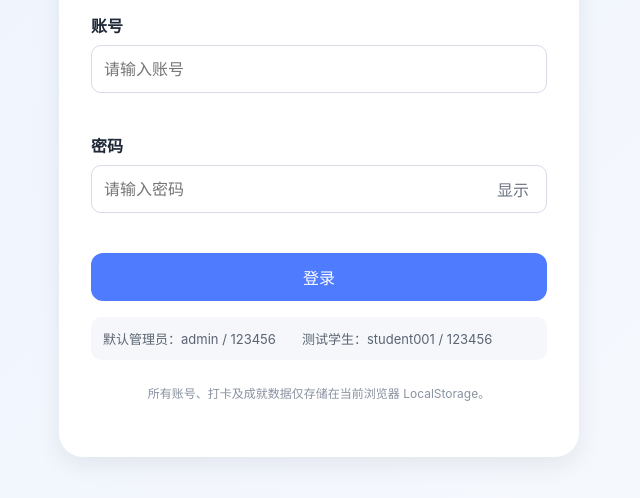
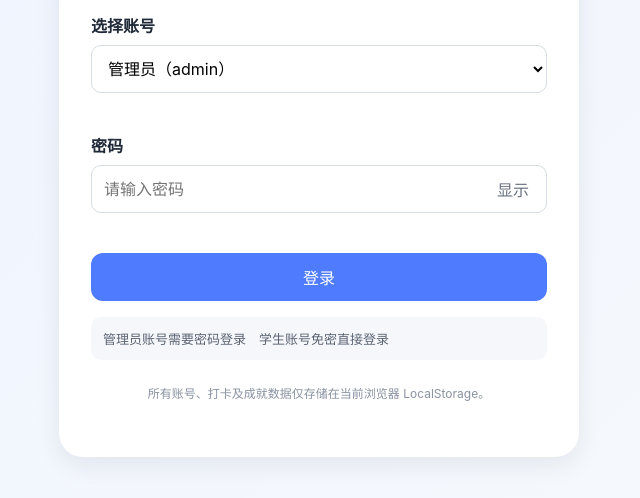
Before and after one commit to yingwu1988/Static, a plain HTML site: page click/index.html in a window 1280 px wide. Shown: the part 272-770 px from the top of the page, without its empty margins (321-961 px from the left). Drawn offline with Linux system fonts and the light colour scheme.

Commit message:
1，修改学生账号是免密登录； 2，学生账号不显示密码修改。

```diff
--- a/click/index.html
+++ b/click/index.html
@@ -602,12 +602,17 @@ function render(){
   ensureDailyTaskData();
   if(!authGuard()){
     app.innerHTML=renderLogin();
+    setTimeout(onLoginUserChange,0);
     return;
   }
   app.innerHTML=renderShell();
   if(state.modal)renderModal();
 }
 function renderLogin(){
+  const accounts=Object.values(state.data.accounts).sort((a,b)=>{
+    if(a.role===b.role)return a.username.localeCompare(b.username);
+    return a.role==="admin"?-1:1;
+  });
   return `<div class="login-page">
     <div class="login-card">
       <div class="logo">✓</div>
@@ -617,11 +622,13 @@ function renderLogin(){
       </div>
       <form onsubmit="event.preventDefault();submitLogin()">
         <div class="form-group">
-          <label>账号</label>
-          <input id="loginUsername" autocomplete="username" placeholder="请输入账号">
+          <label>选择账号</label>
+          <select id="loginUsername" onchange="onLoginUserChange()">
+            ${accounts.map(a=>`<option value="${escapeHtml(a.username)}">${escapeHtml(a.name)}（${escapeHtml(a.username)}）</option>`).join("")}
+          </select>
           <div id="loginUserError" class="form-error"></div>
         </div>
-        <div class="form-group">
+        <div id="passwordGroup" class="form-group">
           <label>密码</label>
           <div class="login-input-wrap">
             <input id="loginPassword" type="password" autocomplete="current-password" placeholder="请输入密码">
@@ -631,19 +638,34 @@ function renderLogin(){
         </div>
         <button class="primary" style="width:100%" type="submit">登录</button>
       </form>
-      <div class="login-hint">默认管理员：admin / 123456　　测试学生：student001 / 123456</div>
+      <div class="login-hint">管理员账号需要密码登录　学生账号免密直接登录</div>
       <div class="footer-note">所有账号、打卡及成就数据仅存储在当前浏览器 LocalStorage。</div>
     </div>
   </div>`;
+}
+function onLoginUserChange(){
+  const u=document.getElementById("loginUsername").value;
+  const pg=document.getElementById("passwordGroup");
+  const account=state.data.accounts[u];
+  if(account && account.role==="admin"){
+    pg.style.display="";
+  }else{
+    pg.style.display="none";
+  }
 }
 function submitLogin(){
   const u=document.getElementById("loginUsername").value.trim();
   const p=document.getElementById("loginPassword").value;
   const ue=document.getElementById("loginUserError"),pe=document.getElementById("loginPassError");
   ue.textContent="";pe.textContent="";
-  if(!u){ue.textContent="请输入账号";return}
-  if(!p){pe.textContent="请输入密码";return}
-  const r=login(u,p);
+  if(!u){ue.textContent="请选择账号";return}
+  const account=state.data.accounts[u];
+  if(!account){ue.textContent="账号不存在";return}
+  if(account.role==="admin"){
+    if(!p){pe.textContent="请输入密码";return}
+    if(account.password!==p){pe.textContent="密码错误";toast("密码错误","error");return}
+  }
+  const r=login(u,account.role==="admin"?p:account.password);
   if(!r.ok){pe.textContent=r.msg;toast(r.msg,"error")}
 }
 function togglePassword(id,btn){
@@ -675,7 +697,7 @@ function renderShell(){
         <div><div class="header-title">${escapeHtml(state.data.settings.appName)}</div><div class="small muted">${escapeHtml(u.name)} · ${u.role==="admin"?"管理员":"学生"}</div></div>
       </div>
       <div class="header-actions">
-        <button class="secondary" onclick="openChangePassword(false)">修改密码</button>
+        ${isAdmin()?'<button class="secondary" onclick="openChangePassword(false)">修改密码</button>':""}
         <button class="secondary" onclick="logout()">退出登录</button>
       </div>
     </header>
```
